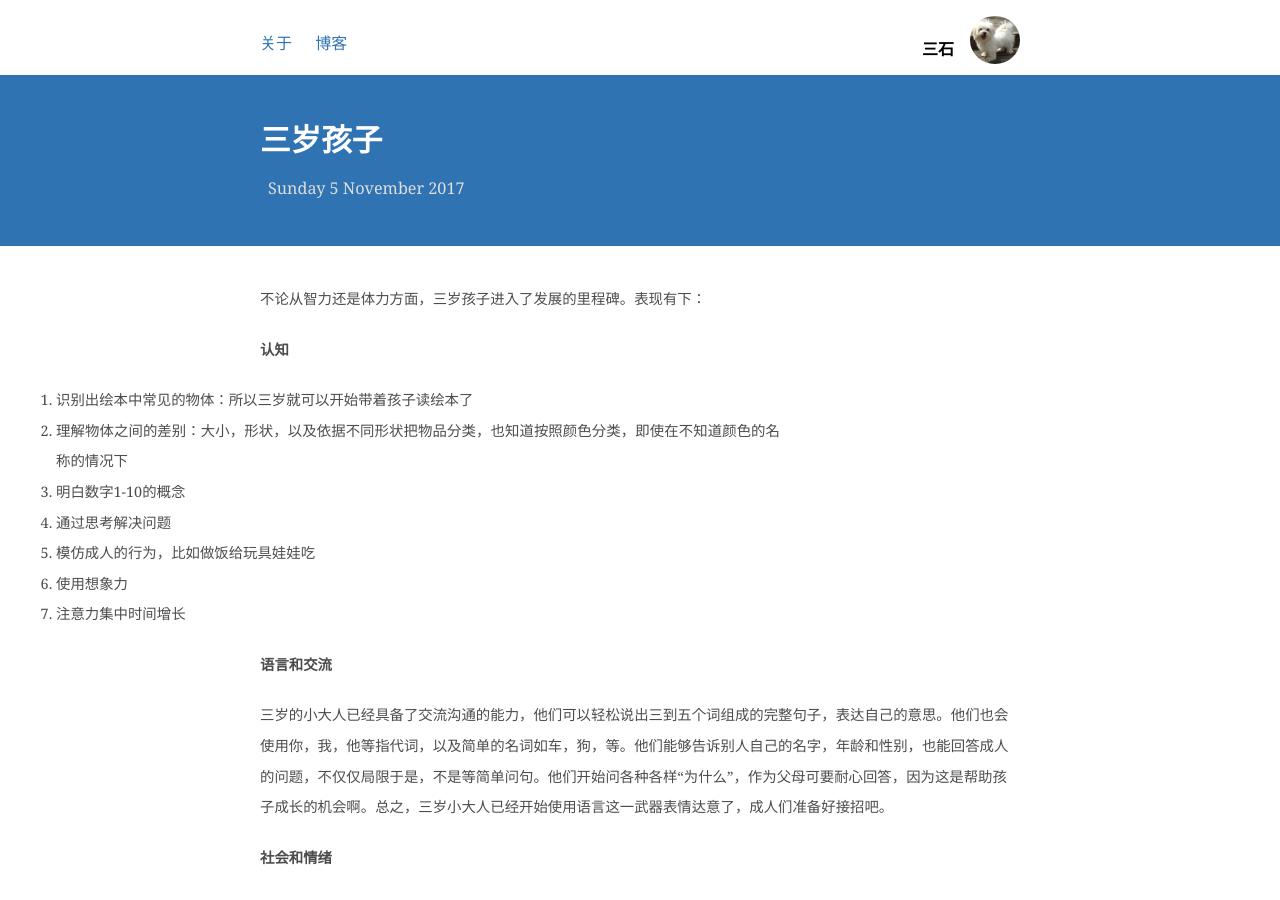
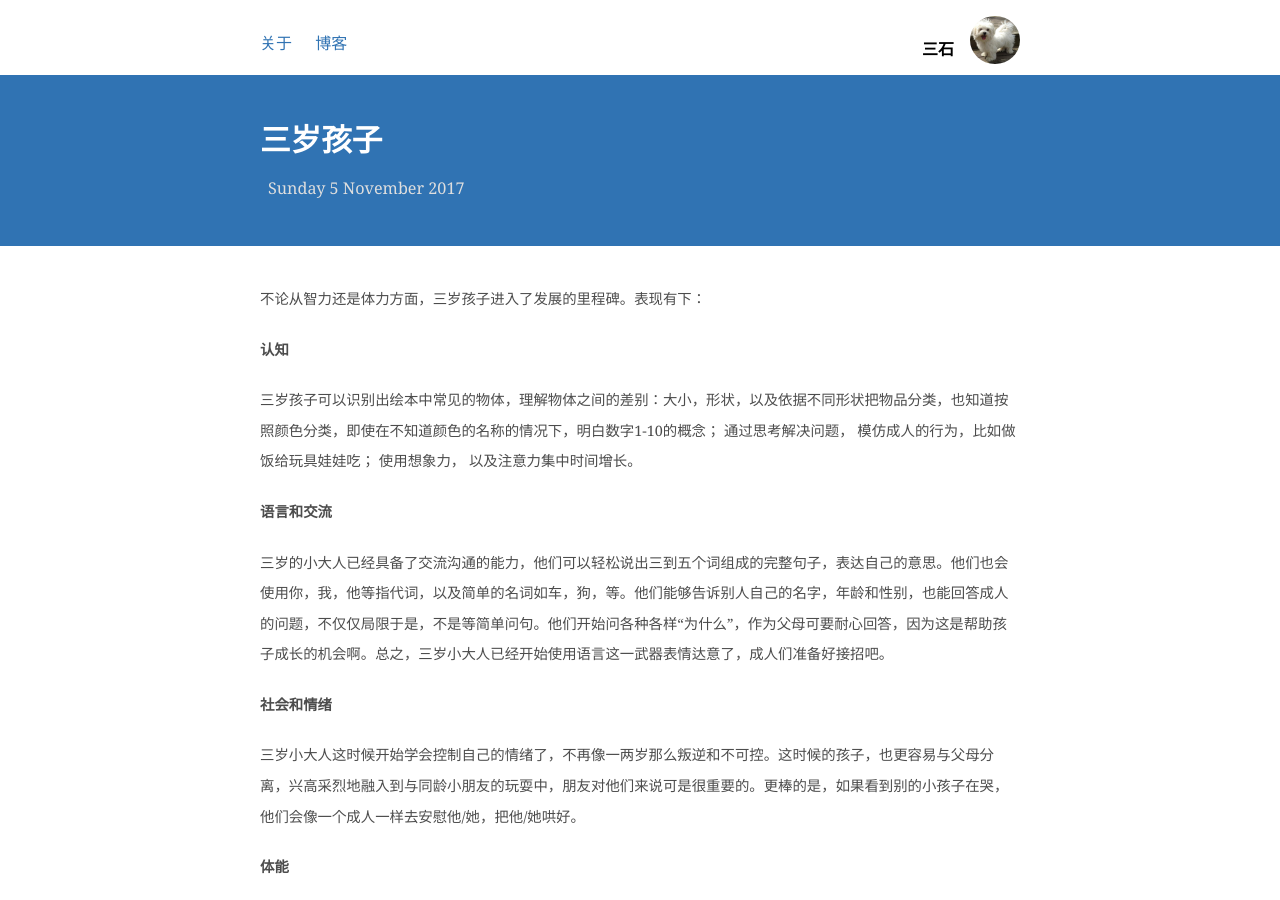
Before and after one commit to shirleysteve/1, a Jekyll site: the page built from _posts/2017-11-05-三岁孩子能做哪些事.md, in a window 1280 px wide and 900 px high. Built offline with Jekyll 4.4.1, drawn with Linux system fonts in a browser that asks for light colours; nearby versions of some CDN libraries; comment, search, counter and statistics services are not loaded.

Commit message:
Update 2017-11-05-三岁孩子能做哪些事.md

```diff
--- a/_posts/2017-11-05-三岁孩子能做哪些事.md
+++ b/_posts/2017-11-05-三岁孩子能做哪些事.md
@@ -9,13 +9,7 @@ title: 三岁孩子
 
 **认知**
 
-1. 识别出绘本中常见的物体：所以三岁就可以开始带着孩子读绘本了
-2. 理解物体之间的差别：大小，形状，以及依据不同形状把物品分类，也知道按照颜色分类，即使在不知道颜色的名称的情况下
-3. 明白数字1-10的概念
-4. 通过思考解决问题
-5. 模仿成人的行为，比如做饭给玩具娃娃吃
-6. 使用想象力
-7. 注意力集中时间增长
+三岁孩子可以识别出绘本中常见的物体，理解物体之间的差别：大小，形状，以及依据不同形状把物品分类，也知道按照颜色分类，即使在不知道颜色的名称的情况下，明白数字1-10的概念； 通过思考解决问题， 模仿成人的行为，比如做饭给玩具娃娃吃； 使用想象力， 以及注意力集中时间增长。
 
 
 **语言和交流**
```
